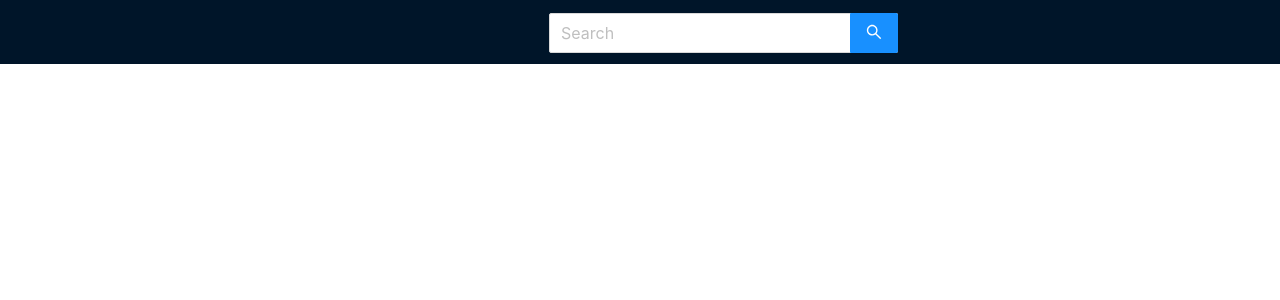
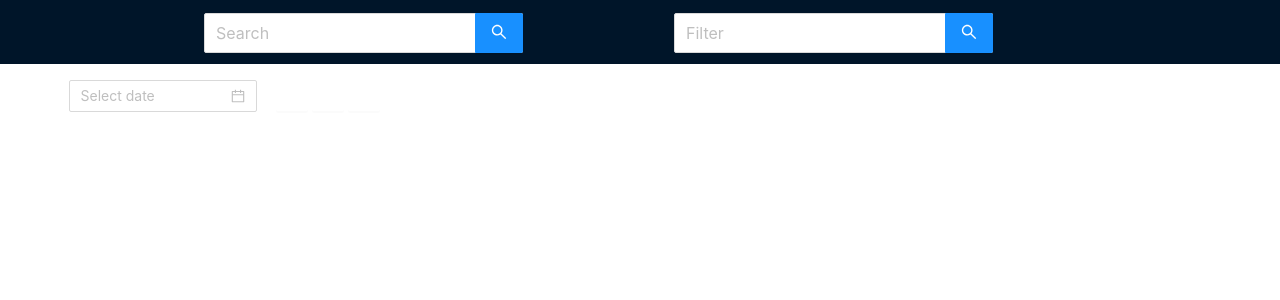
Before and after one commit to nvtu/Annotation-Tool-UI, a React (Create React App) app: page / in a window 1280 px wide. Shown: the top 300 px of the page. Built offline with nearby package versions, Linux system fonts and the light colour scheme.

Commit message:
:lipstick: Mock header components

```diff
--- a/package.json
+++ b/package.json
@@ -3,6 +3,8 @@
   "version": "0.1.0",
   "private": true,
   "dependencies": {
+    "@ant-design/icons": "^4.7.0",
+    "@material-ui/core": "^4.12.4",
     "@reduxjs/toolkit": "^1.8.4",
     "@testing-library/jest-dom": "^5.16.5",
     "@testing-library/react": "^13.3.0",
--- a/src/App.js
+++ b/src/App.js
@@ -1,7 +1,7 @@
 import logo from './logo.svg';
 import './App.css';
 import { Layout } from 'antd'
-import HeaderContainer from './containers/headerContainer'
+import HeaderContainer from './containers/header/headerContainer'
 
 
 const { Header, Content } = Layout;
--- /dev/null
+++ b/src/components/headerContainer/datePickerButton.js
@@ -0,0 +1,24 @@
+import { DatePicker } from 'antd'
+
+
+function DatePickerButton(props) {
+
+    const onChange = (date, dateString) => {
+        console.log(date, dateString)
+    }
+
+    return (
+        <div>
+            <DatePicker
+                style={{
+                    marginTop: 15,
+                    marginRight: 15,
+                }}
+                onChange={onChange}
+            />
+        </div>
+    )
+}
+
+
+export default DatePickerButton;
--- /dev/null
+++ b/src/components/headerContainer/drawer/drawerButton.js
@@ -0,0 +1,32 @@
+import { useState } from 'react'
+import { Button } from 'antd';
+import { MenuOutlined } from '@ant-design/icons';
+import DrawerPanel from './drawerPanel';
+
+
+function DrawerButton(props) {
+    const [drawerVisibility, setDrawerVisibility] = useState(false);
+
+
+    return (
+        <div>
+            <Button
+                type="ghost"
+                icon={<MenuOutlined />}
+                style={{
+                    height: 30,
+                    color: "white",
+                    border: "none",
+                }}
+                onClick={() => setDrawerVisibility(true)}
+            />
+            <DrawerPanel
+                visible={drawerVisibility}
+                onClose={() => setDrawerVisibility(false)}
+            />
+        </div>
+    )
+}
+
+
+export default DrawerButton
--- /dev/null
+++ b/src/components/headerContainer/drawer/drawerPanel.js
@@ -0,0 +1,15 @@
+import { Drawer } from 'antd';
+
+
+function DrawerPanel(props) {
+    return (
+        <Drawer title="Basic Drawer" placement="right" onClose={props.onClose} visible={props.visible}>
+            <p>Some contents...</p>
+            <p>Some contents...</p>
+            <p>Some contents...</p>
+        </Drawer>
+    )
+}
+
+
+export default DrawerPanel;
--- /dev/null
+++ b/src/components/headerContainer/filterBar.js
@@ -0,0 +1,42 @@
+import { useState, useRef } from 'react'
+import { AutoComplete, Input } from 'antd';
+
+
+function FilterBar(props) {
+    const searchRef = useRef(null);
+    const [query, setQuery] = useState('');
+
+
+    const onSearch = (searchText) => {
+        // Do Search
+    }
+
+
+    const onSearchButtonClick = () => {
+        searchRef.current.blur() // Prevent Autofocus
+        onSearch(query)
+    }
+
+    const onChange = (data) => {
+        setQuery(data)
+    }
+
+
+    return (
+        <AutoComplete
+            dropdownMatchSelectWidth={252}
+            value={props.query}
+            style={props.style}
+            onSearch={onSearch}
+            onChange={onChange}
+            ref={searchRef}
+        >
+            <Input.Search size="large" placeholder="Filter" enterButton
+                onSearch = {onSearchButtonClick}
+            />
+        </AutoComplete>
+    )
+}
+
+
+export default FilterBar;
--- /dev/null
+++ b/src/components/headerContainer/popoverHelper.js
@@ -0,0 +1,60 @@
+import { Space, Button, Popover, Row, Col } from 'antd'
+import { QuestionCircleOutlined } from '@ant-design/icons';
+
+
+function PopoverHelper(props) {
+
+    const popoverComponent = () => {
+        return (
+            <Space>
+                <Col>
+                    <Row
+                        justify='space-between'>
+                        <b>X + Hover</b> &emsp; Zoom
+                    </Row>
+                    <Row
+                        justify='space-between'>
+                        <b>S + Left Click</b> &emsp; Submit
+                    </Row>
+                    <Row
+                        justify='space-between'>
+                        <b>W + Left Click</b> &emsp; Choose Negative
+                    </Row>
+                    <Row
+                        justify='space-between'>
+                        <b>R + Left Click</b> &emsp; Choose Positive
+                    </Row>
+                    <Row
+                        justify='space-between'>
+                        <b>T + Left Click</b> &emsp; Show Timeline
+                    </Row>
+
+                </Col>
+            </Space>
+        )
+    }
+
+
+    return (
+        <Popover
+            title={'User Interaction Information'}
+            content={popoverComponent}
+            placement="bottomRight"
+        >
+            <Button
+                type="ghost"
+                icon={<QuestionCircleOutlined />}
+                style={{
+                    height: 30,
+                    color: "white",
+                    border: "none",
+                }}
+            >
+            </Button>
+        </Popover>
+    )
+}
+
+
+
+export default PopoverHelper;
--- /dev/null
+++ b/src/components/headerContainer/user/userModal.js
@@ -0,0 +1,55 @@
+import { Modal, Form, Input } from 'antd'
+
+
+function UserModal(props) {
+    const [form] = Form.useForm();
+
+    return (
+        <Modal
+            visible={props.visible}
+            title="User Selection"
+            okText="Submit"
+            cancelText="Cancel"
+            onCancel={() => {
+                props.onCancel()
+            }}
+            onOk={() => {
+                form
+                    .validateFields()
+                    .then((values) => {
+                        form.resetFields();
+                        props.onUserModalSubmit(values);
+                     })
+                    .catch((info) => {
+                        console.log('Validate Failed:', info);
+                    });
+            }}
+        >
+            <Form
+                form={form}
+                layout="vertical"
+                name="form_in_modal"
+                initialValues={{
+                    modifier: 'public',
+                }}
+            >
+                <Form.Item
+                    name="username"
+                    label="Username"
+                    placeholder="Username"
+                    rules={[
+                        {
+                            required: true,
+                            message: 'Please input the username!',
+                        },
+                    ]}
+                >
+                    <Input />
+                </Form.Item>
+            </Form>
+        </Modal>
+    )
+}
+
+
+export default UserModal
--- /dev/null
+++ b/src/components/headerContainer/user/userSelectionButton.js
@@ -0,0 +1,45 @@
+import { useState } from 'react'
+import { UserSwitchOutlined } from '@ant-design/icons';
+import { Button } from 'antd';
+import UserModal from './userModal';
+
+
+function UserSelectionButton(props) {
+    const [userModalVisibility, setUserModalVisibility] = useState(false);
+
+    const onCancelUserModalButtonClick = () => {
+        setUserModalVisibility(false)
+    }
+
+    const onUserModalSubmit = (values) => {
+        onCancelUserModalButtonClick()
+    }
+
+    const onUserSelectionButtonClick = () => {
+        setUserModalVisibility(true)
+    }
+
+
+    return (
+        <div>
+            <Button
+                type="ghost"
+                icon={<UserSwitchOutlined />}
+                style={{
+                    height: 30,
+                    color: "white",
+                    border: "none",
+                }}
+                onClick={onUserSelectionButtonClick}
+            />
+            <UserModal
+                visible={userModalVisibility}
+                onCancel={onCancelUserModalButtonClick}
+                onSubmit={onUserModalSubmit}
+            />
+        </div>
+    )
+}
+
+
+export default UserSelectionButton
--- /dev/null
+++ b/src/containers/header/headerContainer.js
@@ -0,0 +1,42 @@
+import { Row, Col, Space } from 'antd'
+import FilterBar from '../../components/headerContainer/filterBar';
+import SearchBar from '../../components/headerContainer/searchBar'
+import UtilitiesContainer from './utilitiesContainer'
+
+
+function HeaderContainer(props) {
+
+    return (
+        <>
+            <Row
+                gutter={{ xs: 8, sm: 16, md: 24, lg: 32 }}
+                justify='start' style={props.style} wrap={true}
+            >
+                <Col flex="auto">
+                    <Space wrap={true} align="baseline" size={300}>
+                        <SearchBar
+                            style={{
+                                width: 320,
+                                bottom: 8,
+                                left: 0
+                            }}
+                        />
+                        <FilterBar
+                            style={{
+                                width: 320,
+                                bottom: 8,
+                                left: -150,
+                            }}
+                        />
+                    </Space>
+                </Col>
+                <Col flex="380px">
+                    <UtilitiesContainer />
+                </Col>
+            </Row>
+        </>
+    )
+}
+
+
+export default HeaderContainer;
--- /dev/null
+++ b/src/containers/header/utilitiesContainer.js
@@ -0,0 +1,29 @@
+import PopoverHelper from '../../components/headerContainer/popoverHelper'
+import { Space } from 'antd'
+import UserSelectionButton from '../../components/headerContainer/user/userSelectionButton';
+import DatePickerButton from '../../components/headerContainer/datePickerButton';
+import DrawerButton from '../../components/headerContainer/drawer/drawerButton';
+
+
+function UtilitiesContainer() {
+    return (
+        <Space wrap={true} align="baseline" size={4}>
+
+            {/* Date Picker Button */}
+            <DatePickerButton />
+
+            {/* Popover Helper */}
+            <PopoverHelper />
+
+            {/* Login Button */}
+            <UserSelectionButton />
+
+            {/* Drawer Button */}
+            <DrawerButton />
+
+        </Space>
+    )
+}
+
+
+export default UtilitiesContainer;
--- a/src/containers/headerContainer.js
+++ /dev/null
@@ -1,28 +0,0 @@
-import { Row, Col } from 'antd'
-import SearchBar from '../components/headerContainer/searchBar'
-
-
-function HeaderContainer(props) {
-
-    return (
-        <>
-            <Row
-                gutter={{ xs: 8, sm: 16, md: 24, lg: 32 }}
-                justify='start' style={props.style} wrap={true}
-            >
-                <Col flex="auto">
-                    <SearchBar
-                        style={{
-                            width: 350,
-                            bottom: 8,
-                            left: 50
-                        }}
-                    />
-                </Col>
-            </Row>
-        </>
-    )
-}
-
-
-export default HeaderContainer;
```
Also changed, not shown: 1 other file (tests, documents, lock files or other folders).
